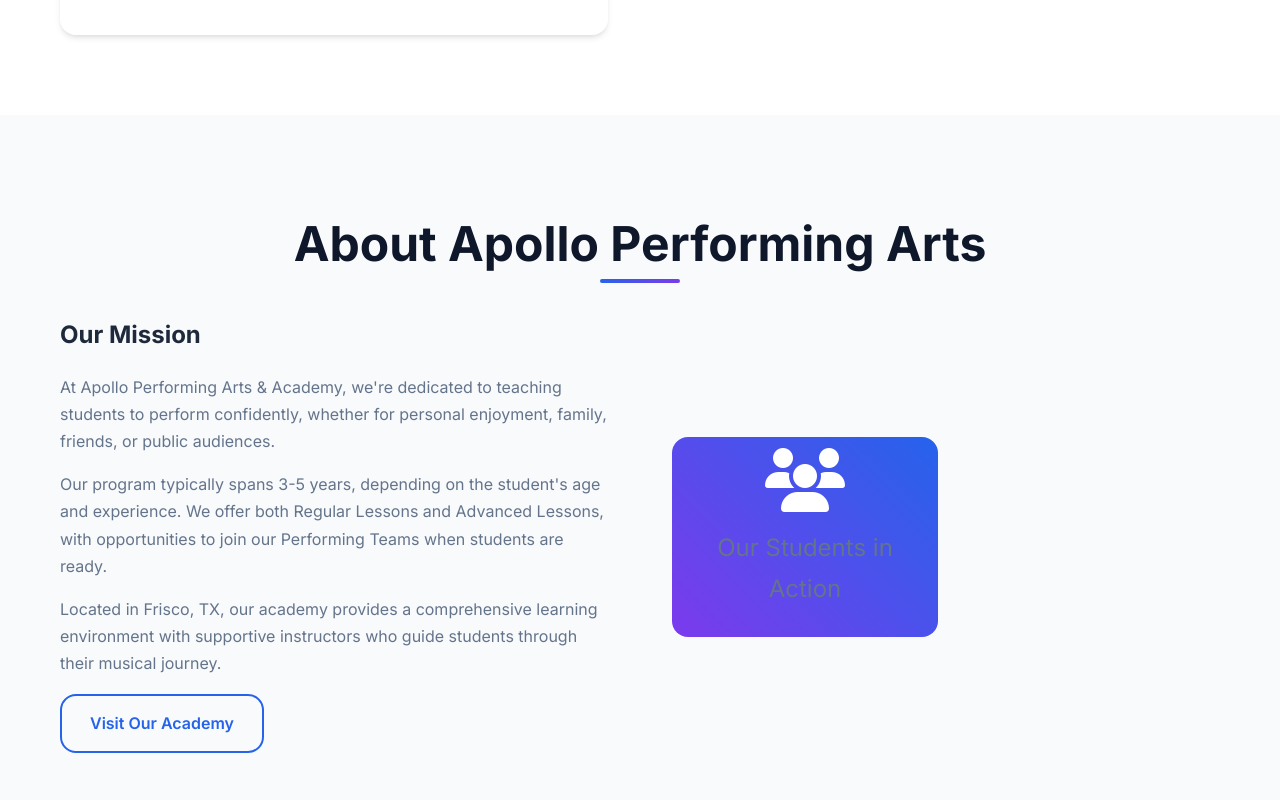
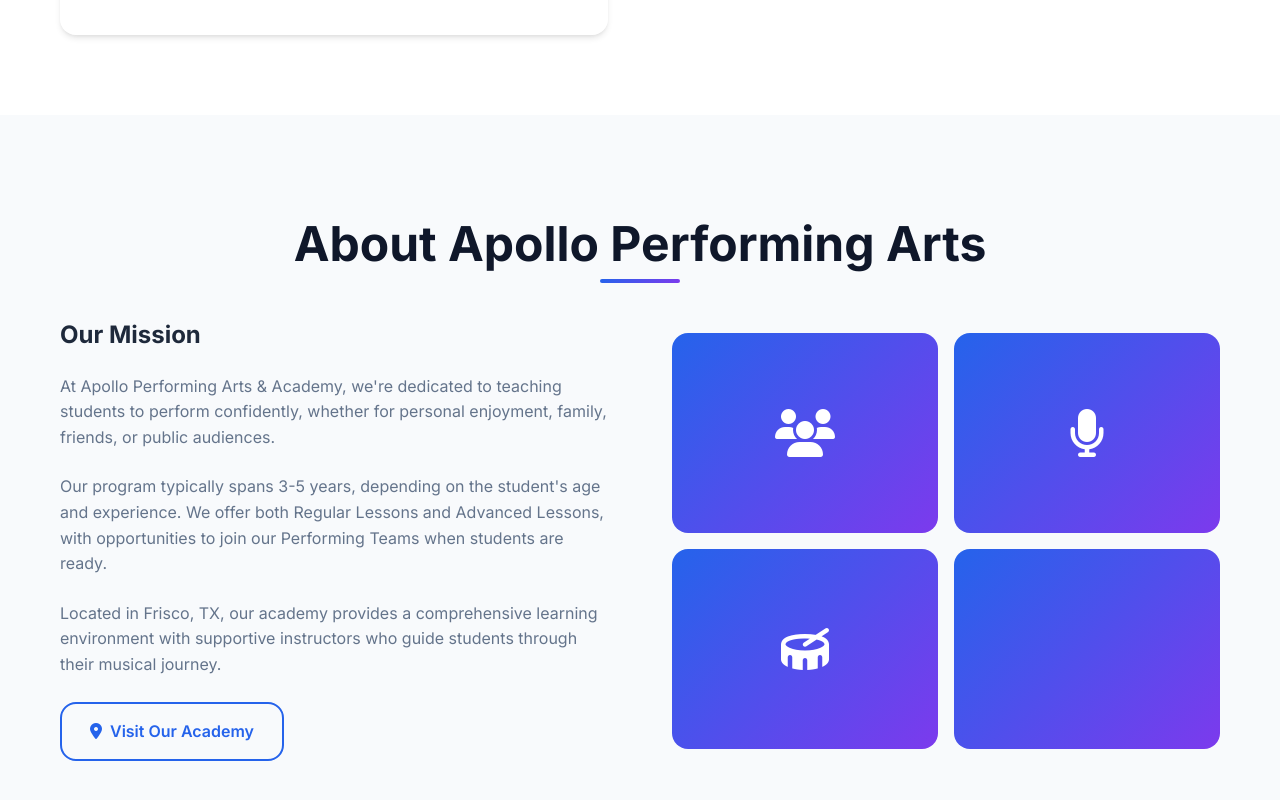
Before and after one commit to Apolloat2022/ApolloPerformingArts, a React (Vite) app: page / in a window 1280 px wide. Shown: the part 564-1364 px from the top of the page. Built offline with nearby package versions, Linux system fonts and the light colour scheme.

Commit message:
Update About.tsx

```diff
--- a/src/components/About.tsx
+++ b/src/components/About.tsx
@@ -6,19 +6,37 @@
       <div className="container">
         <h2>About Apollo Performing Arts</h2>
         <div className="about-content">
-          <div>
+          <div className="about-text">
             <h3>Our Mission</h3>
-            <p>At Apollo Performing Arts & Academy, we're dedicated to teaching students to perform confidently, whether for personal enjoyment, family, friends, or public audiences.</p>
-            <p>Our program typically spans 3-5 years, depending on the student's age and experience. We offer both Regular Lessons and Advanced Lessons, with opportunities to join our Performing Teams when students are ready.</p>
-            <p>Located in Frisco, TX, our academy provides a comprehensive learning environment with supportive instructors who guide students through their musical journey.</p>
-            <a href="#contact" className="btn btn-outline">Visit Our Academy</a>
+            <p>
+              At Apollo Performing Arts & Academy, we're dedicated to teaching students to perform confidently,
+              whether for personal enjoyment, family, friends, or public audiences.
+            </p>
+            <p>
+              Our program typically spans 3-5 years, depending on the student's age and experience. We offer both
+              Regular Lessons and Advanced Lessons, with opportunities to join our Performing Teams when students are ready.
+            </p>
+            <p>
+              Located in Frisco, TX, our academy provides a comprehensive learning environment with supportive
+              instructors who guide students through their musical journey.
+            </p>
+            <a href="#contact" className="btn btn-outline">
+              <i className="fas fa-map-marker-alt"></i>
+              Visit Our Academy
+            </a>
           </div>
           <div className="about-image">
-            <div className="about-img" style={{ background: 'linear-gradient(45deg, var(--secondary), var(--primary))', display: 'flex', alignItems: 'center', justifyContent: 'center', color: 'white', fontSize: '1.5rem' }}>
-              <div style={{ textAlign: 'center', padding: '2rem' }}>
-                <i className="fas fa-users" style={{ fontSize: '4rem', marginBottom: '1rem' }}></i>
-                <p>Our Students in Action</p>
-              </div>
+            <div className="about-img">
+              <i className="fas fa-users"></i>
+            </div>
+            <div className="about-img">
+              <i className="fas fa-microphone"></i>
+            </div>
+            <div className="about-img">
+              <i className="fas fa-drum"></i>
+            </div>
+            <div className="about-img">
+              <i className="fas fa-piano"></i>
             </div>
           </div>
         </div>
```
